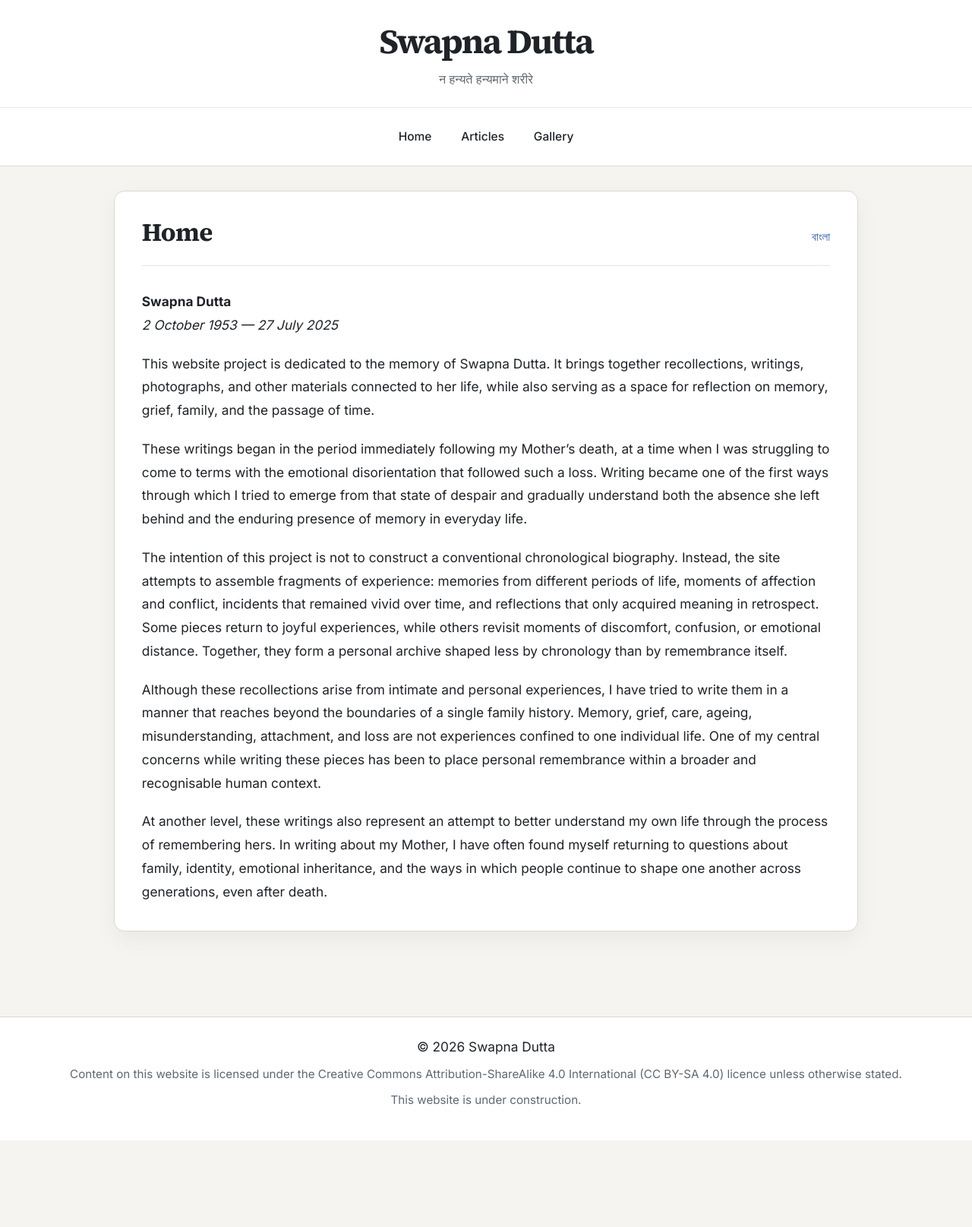
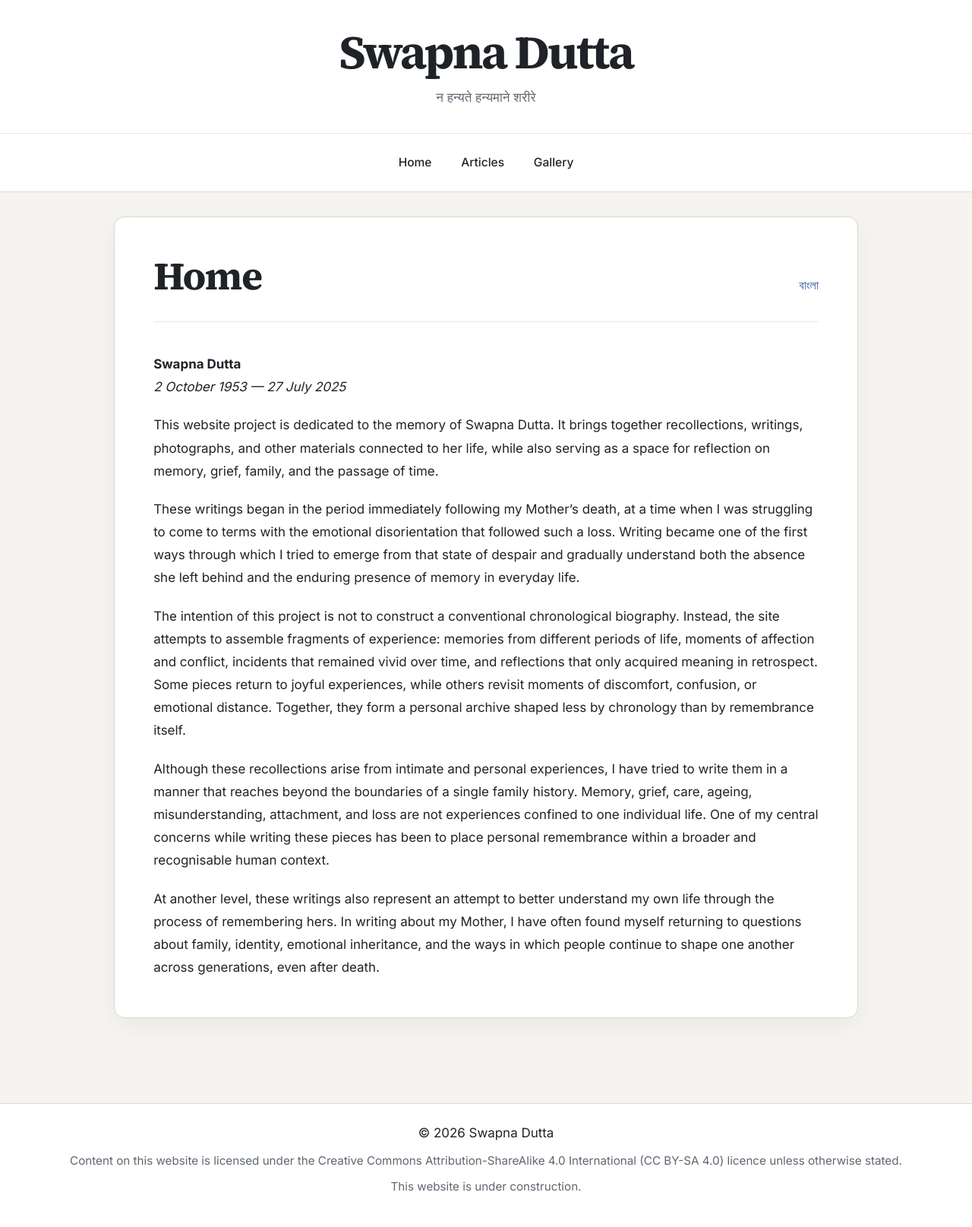
Before and after one commit to titodutta/swapnadutta, a Jekyll site: the page built from index.md, in a window 1280 px wide. Shown: the whole page at 76% size. Built offline with Jekyll 4.4.1, drawn with Linux system fonts in a browser that asks for light colours; before the commit the page ends 1501 px from its top, so only the background shows below that.

Commit message:
style check G1

```diff
--- a/assets/css/global.css
+++ b/assets/css/global.css
@@ -1,3 +1,4 @@
+/* SYSTEM_CORE_CSS_TYPOGRAPHY_BALANCE_V3 */
 *,
 *::before,
 *::after {
@@ -77,11 +78,12 @@ select {
   --sans: "Inter", system-ui, -apple-system, BlinkMacSystemFont, "Segoe UI", sans-serif;
   --serif: "Source Serif 4", Georgia, serif;
 
-  --text-sm: clamp(0.9rem, 0.86rem + 0.2vw, 1rem);
-  --text-base: clamp(1rem, 0.97rem + 0.2vw, 1.08rem);
-  --text-lg: clamp(1.15rem, 1rem + 0.6vw, 1.45rem);
-  --text-xl: clamp(1.7rem, 1.2rem + 1.8vw, 2.5rem);
-  --text-2xl: clamp(2.35rem, 1.5rem + 3vw, 4rem);
+  /* AUDITED TYPE CAPS */
+  --text-sm: clamp(0.85rem, 0.82rem + 0.15vw, 0.95rem);
+  --text-base: clamp(1rem, 0.97rem + 0.15vw, 1.06rem);
+  --text-lg: clamp(1.15rem, 1.05rem + 0.5vw, 1.35rem);
+  --text-xl: clamp(1.45rem, 1.25rem + 1vw, 1.95rem);
+  --text-2xl: clamp(2.25rem, 1.5rem + 3.5vw, 3.85rem);
 
   --shadow-md: 0 10px 30px rgba(20, 20, 20, 0.05);
 }
@@ -122,7 +124,7 @@ body {
 .site-header__inner {
   width: min(96%, var(--page-width));
   margin: 0 auto;
-  padding: var(--space-8) 0 var(--space-6);
+  padding: var(--space-10) 0 var(--space-8);
   text-align: center;
 }
 
@@ -131,9 +133,9 @@ body {
   color: var(--text);
   text-decoration: none;
   font-family: var(--serif);
-  font-size: clamp(1.8rem, 1.2rem + 2vw, 3rem);
+  font-size: var(--text-2xl); /* Promoted to maximum fluid scale */
   font-weight: 700;
-  line-height: 1.02;
+  line-height: 0.95;          /* Tightened line spacing for massive layouts */
   letter-spacing: -0.04em;
 }
 
@@ -143,11 +145,11 @@ body {
 }
 
 .site-tagline {
-  margin-top: var(--space-3);
-  max-width: 62ch;
+  margin-top: var(--space-4);
+  max-width: 64ch;
   margin-inline: auto;
   color: var(--muted);
-  font-size: var(--text-sm);
+  font-size: var(--text-base); /* Scaled slightly for balanced alignment */
   line-height: 1.65;
 }
 
@@ -163,7 +165,7 @@ body {
 .content-card {
   width: min(100%, var(--content-width));
   margin: 0 auto;
-  padding: clamp(1.25rem, 2.8vw, 2.75rem);
+  padding: clamp(1.25rem, 4vw, 3.5rem);
   background: var(--surface);
   border: 1px solid var(--border);
   border-radius: var(--radius-lg);
@@ -171,30 +173,30 @@ body {
 }
 
 .page-header {
-  margin-bottom: var(--space-8);
-  padding-bottom: var(--space-6);
+  margin-bottom: var(--space-10);
+  padding-bottom: var(--space-8);
   border-bottom: 1px solid var(--line);
 }
 
 .page-title {
   font-family: var(--serif);
-  font-size: clamp(1.5rem, 1.1rem + 1.2vw, 2.2rem);
+  font-size: clamp(2rem, 1.6rem + 2vw, 3.25rem); /* Significantly scaled up */
   font-weight: 700;
-  line-height: 1.1;
-  letter-spacing: -0.02em;
+  line-height: 1.05;
+  letter-spacing: -0.03em;
 }
 
 .page-title-row {
   display: flex;
   justify-content: space-between;
   align-items: baseline;
-  gap: 1rem;
+  gap: 1.5rem;
 }
 
 .language-switcher {
   flex-shrink: 0;
   color: var(--accent);
-  font-size: 0.95rem;
+  font-size: 1rem;
   font-weight: 500;
   text-decoration: none;
   white-space: nowrap;
@@ -206,17 +208,17 @@ body {
 }
 
 .page-description {
-  margin-top: var(--space-4);
-  max-width: 62ch;
+  margin-top: var(--space-5);
+  max-width: 66ch;
   color: var(--muted);
-  font-size: var(--text-base);
-  line-height: 1.7;
+  font-size: var(--text-lg); /* Boosted reader scale for header intros */
+  line-height: 1.65;
 }
 
 .page-meta {
-  margin-top: var(--space-3);
+  margin-top: var(--space-4);
   color: var(--muted);
-  font-size: 0.92rem;
+  font-size: 0.95rem;
 }
 
 .page-content > * + * {
@@ -228,13 +230,13 @@ body {
 .page-content h4 {
   color: var(--text);
   font-family: var(--serif);
-  line-height: 1.16;
-  letter-spacing: -0.03em;
+  line-height: 1.22;
+  letter-spacing: -0.02em;
 }
 
 .page-content h2 {
   margin-top: var(--space-12);
-  font-size: var(--text-xl);
+  font-size: var(--text-xl); /* Reduced inline size for clean hierarchy */
   font-weight: 700;
 }
 
@@ -246,7 +248,7 @@ body {
 
 .page-content h4 {
   margin-top: var(--space-6);
-  font-size: 1.08rem;
+  font-size: 1.06rem;
   font-weight: 700;
 }
 
@@ -359,24 +361,16 @@ select:focus-visible {
 
 @media (max-width: 640px) {
   .site-header__inner {
-    padding: var(--space-6) 0 var(--space-5);
-  }
-
-  .site-title {
-    font-size: clamp(1.85rem, 8vw, 2.8rem);
+    padding: var(--space-8) 0 var(--space-6);
   }
 
   .site-main {
-    padding-top: var(--space-6);
+    padding-top: var(--space-4);
   }
 
   .content-card {
-    padding: 1.1rem;
+    padding: 1.25rem;
     border-radius: var(--radius-md);
-  }
-
-  .page-title {
-    font-size: clamp(1.5rem, 1.1rem + 1.2vw, 2.2rem);
   }
 
   .page-content p,
```
